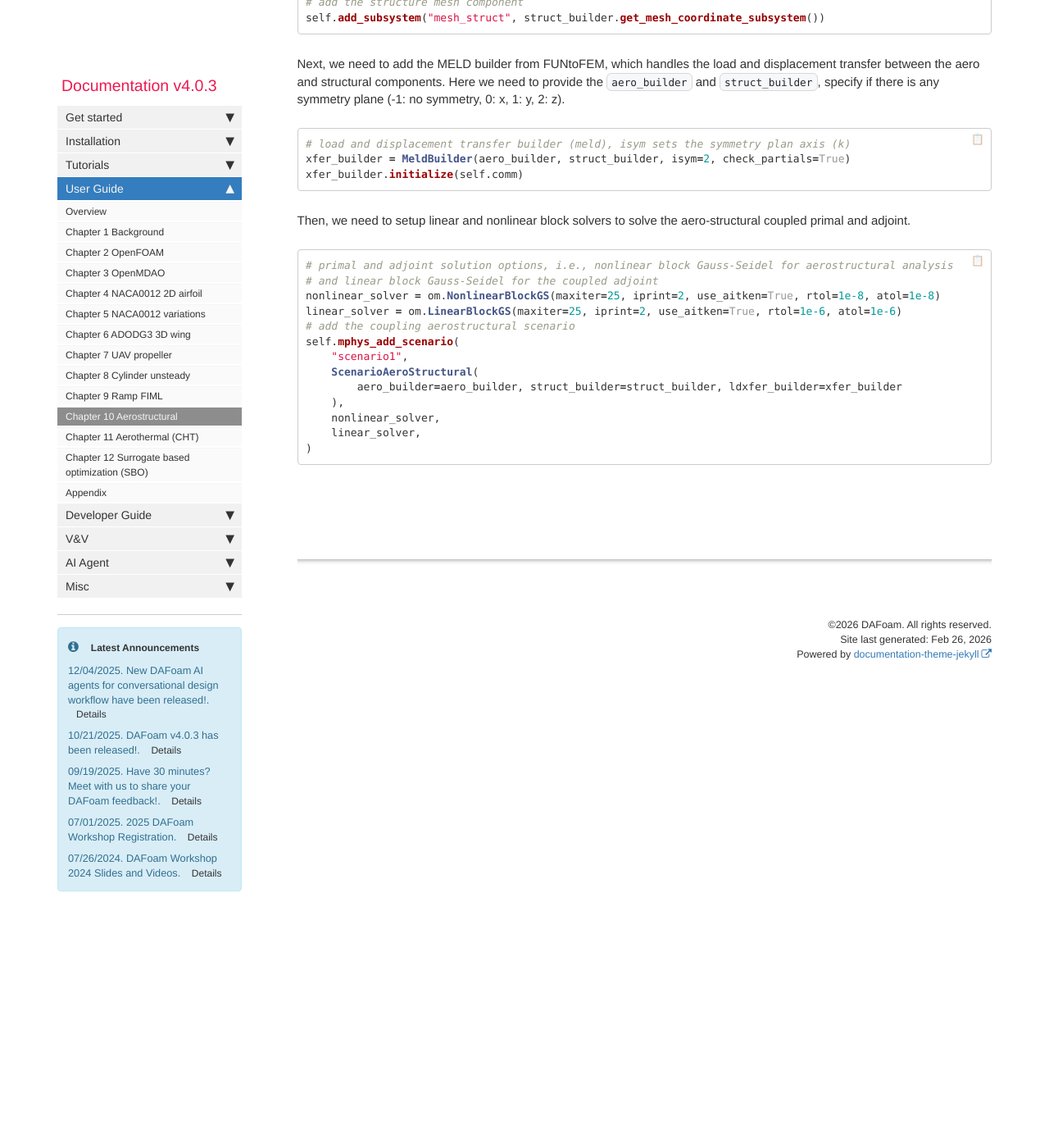
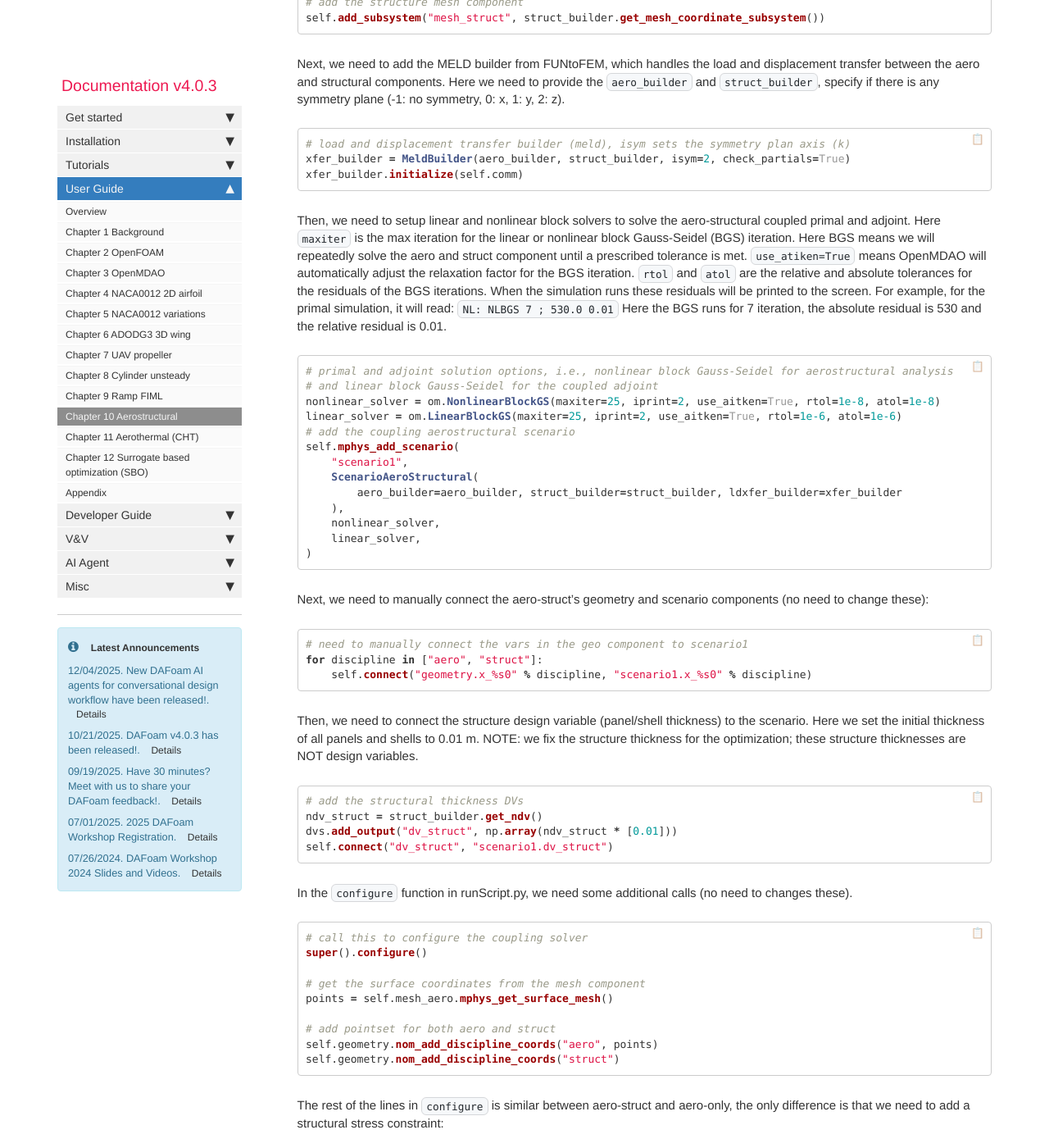
Before and after one commit to DAFoam/DAFoam.github.io, a Jekyll site: the page built from pages/mydoc/mydoc_user_guide_mach_aerostruct.md, in a window 1280 px wide and 1400 px high, scrolled down 3188 px. Shown: the whole window at 82% size. Built offline with Jekyll 4.4.1, drawn with Linux system fonts in a browser that asks for light colours; comment, search, counter and statistics services are not loaded; some of the changed text lies outside the part shown.

Commit message:
Updated the AS.

````diff
--- a/pages/mydoc/mydoc_user_guide_mach_aerostruct.md
+++ b/pages/mydoc/mydoc_user_guide_mach_aerostruct.md
@@ -138,7 +138,7 @@ xfer_builder = MeldBuilder(aero_builder, struct_builder, isym=2, check_partials=
 xfer_builder.initialize(self.comm)
 ```
 
-Then, we need to setup linear and nonlinear block solvers to solve the aero-structural coupled primal and adjoint.
+Then, we need to setup linear and nonlinear block solvers to solve the aero-structural coupled primal and adjoint. Here `maxiter` is the max iteration for the linear or nonlinear block Gauss-Seidel (BGS) iteration. Here BGS means we will repeatedly solve the aero and struct component until a prescribed tolerance is met. `use_atiken=True` means OpenMDAO will automatically adjust the relaxation factor for the BGS iteration. `rtol` and `atol` are the relative and absolute tolerances for the residuals of the BGS iterations. When the simulation runs these residuals will be printed to the screen. For example, for the primal simulation, it will read: `NL: NLBGS 7 ; 530.0 0.01` Here the BGS runs for 7 iteration, the absolute residual is 530 and the relative residual is 0.01.
 
 ```python
 # primal and adjoint solution options, i.e., nonlinear block Gauss-Seidel for aerostructural analysis
@@ -156,4 +156,41 @@ self.mphys_add_scenario(
 )
 ```
 
+Next, we need to manually connect the aero-struct's geometry and scenario components (no need to change these):
+
+```python
+# need to manually connect the vars in the geo component to scenario1
+for discipline in ["aero", "struct"]:
+    self.connect("geometry.x_%s0" % discipline, "scenario1.x_%s0" % discipline)
+```
+
+Then, we need to connect the structure design variable (panel/shell thickness) to the scenario. Here we set the initial thickness of all panels and shells to 0.01 m. NOTE: we fix the structure thickness for the optimization; these structure thicknesses are NOT design variables.
+
+```python
+# add the structural thickness DVs
+ndv_struct = struct_builder.get_ndv()
+dvs.add_output("dv_struct", np.array(ndv_struct * [0.01]))
+self.connect("dv_struct", "scenario1.dv_struct")
+```
+
+In the `configure` function in runScript.py, we need some additional calls (no need to changes these).
+
+```python
+# call this to configure the coupling solver
+super().configure()
+
+# get the surface coordinates from the mesh component
+points = self.mesh_aero.mphys_get_surface_mesh()
+
+# add pointset for both aero and struct
+self.geometry.nom_add_discipline_coords("aero", points)
+self.geometry.nom_add_discipline_coords("struct")
+```
+
+The rest of the lines in `configure` is similar between aero-struct and aero-only, the only difference is that we need to add a structural stress constraint:
+
+```python
+self.add_constraint("scenario1.ks_vmfailure", lower=0.0, upper=1.0, scaler=1.0)
+```
+
 {% include links.html %}
````
